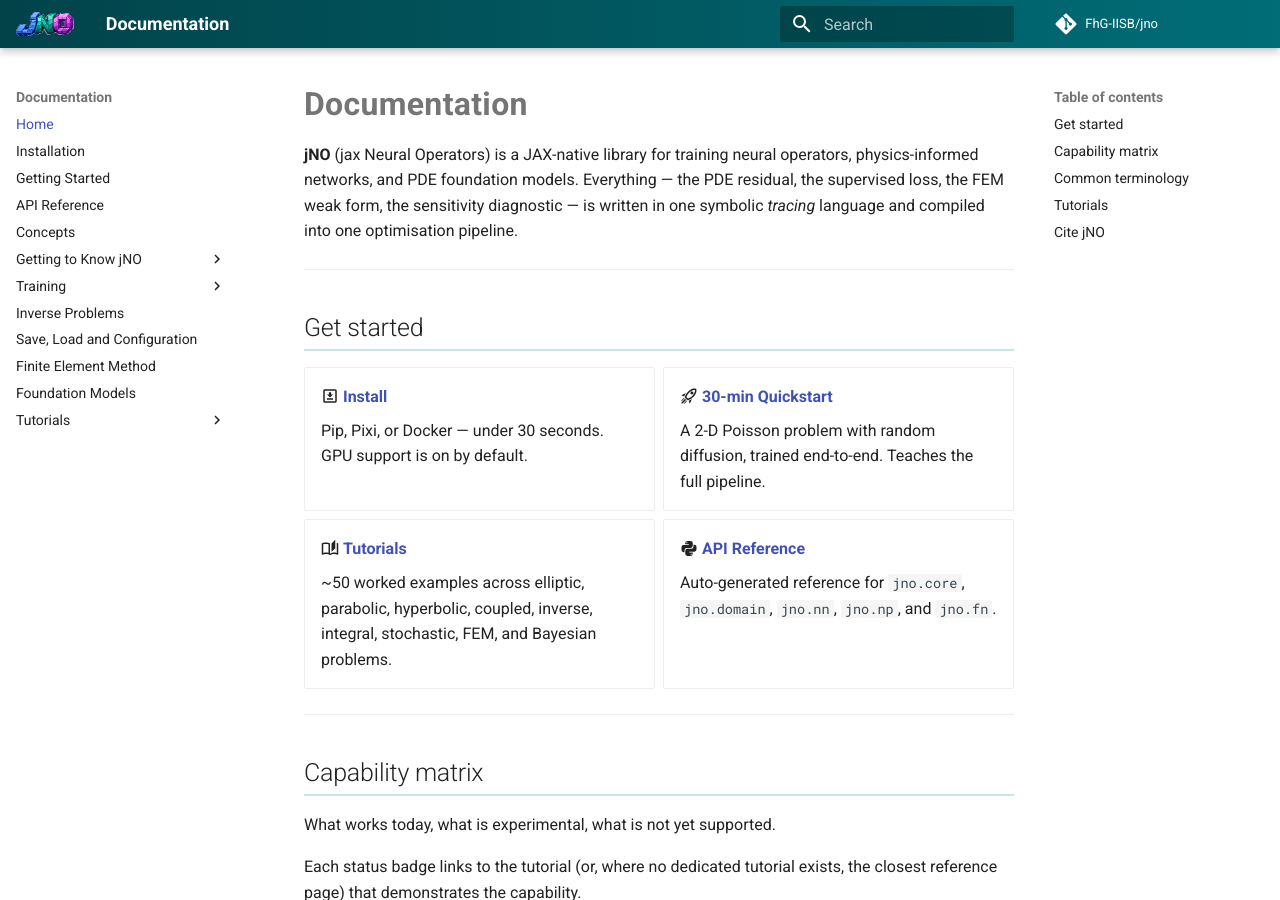
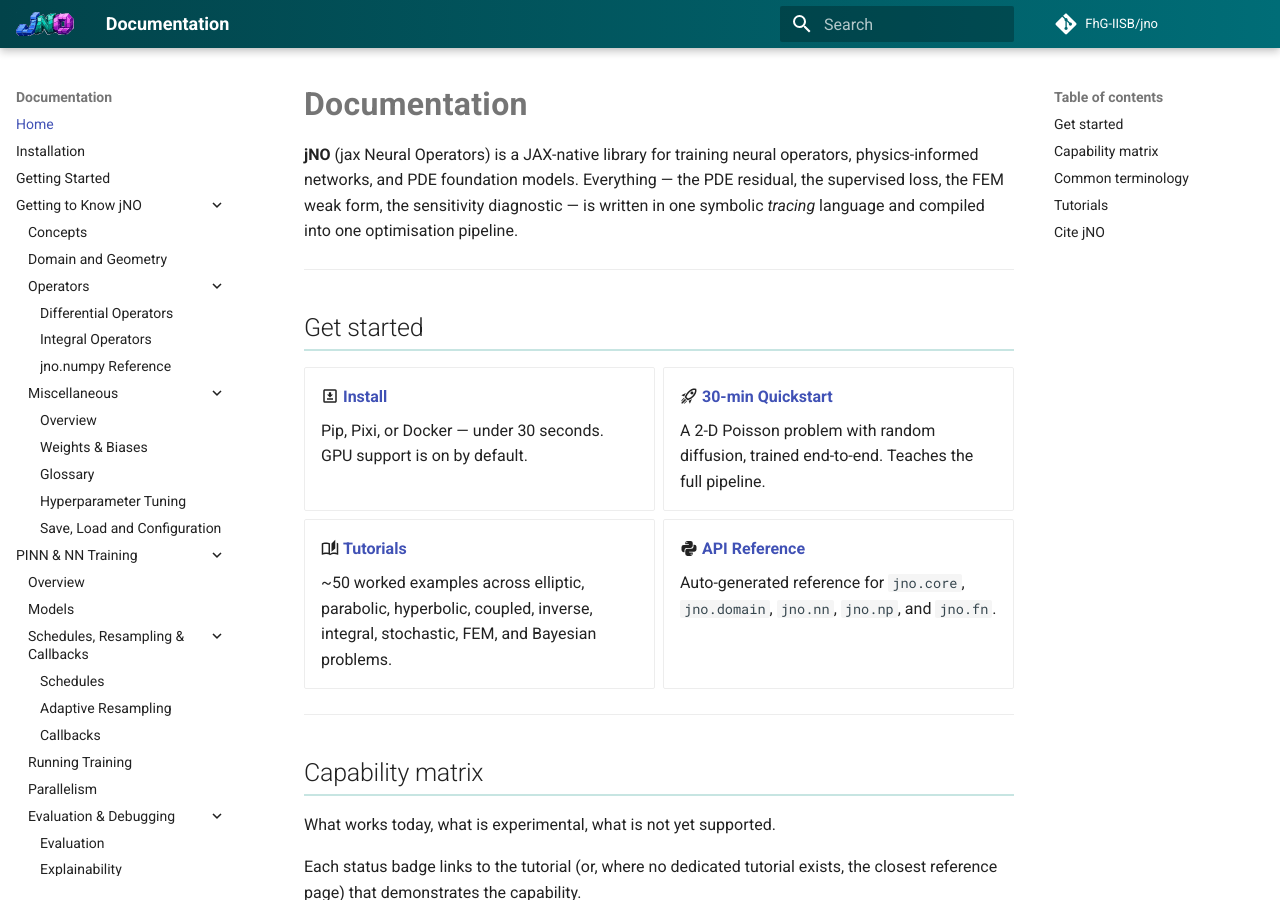
Before and after one commit to FhG-IISB/jNO, an MkDocs documentation site: the page built from docs/index.md, in a window 1280 px wide and 900 px high. Built offline with MkDocs 1.6.1 and Material for MkDocs 9.7.7, drawn with Linux system fonts in a browser that asks for light colours; comment, search, counter and statistics services are not loaded; some of the changed lines change nothing that is shown.

Commit message:
docs(nav): restructure site nav (items 5,7,8,9,10,13,14)
- Concepts first under 'Getting to Know jNO'; Glossary + Hyperparameter
  Tuning + Save/Load moved under Miscellaneous (items 7,9).
- 'Training' -> 'PINN & NN Training' (NN-specific), absorbing Models
  (was Foundation Models) and Inverse Problems (item 14, 4).
- New 'Traditional Solvers' section with Finite Element Method; FDM slots
  in when its PR merges (item 10).
- Tutorials regrouped PINN / Operator Learning / FEM / Bayesian (item 13),
  dropping the 01-07 numbering; navigation.expand auto-expands nav (item 5).
- API Reference moved to the bottom (item 8).

```diff
--- a/mkdocs.yml
+++ b/mkdocs.yml
@@ -10,6 +10,9 @@ theme:
   name: material
   logo: assets/logo.svg
   favicon: assets/favicon.svg
+  features:
+    - navigation.expand   # auto-expand nav sections (incl. Tutorials)
+    - navigation.top
 
 plugins:
   - search
@@ -69,20 +72,22 @@ nav:
   - Home: index.md
   - Installation: Installation.md
   - Getting Started: Getting-Started.md
-  - API Reference: API.md
-  - Concepts: Glossary.md
   - Getting to Know jNO:
+    - Concepts: concepts.md
     - Domain and Geometry: Domain-and-Geometry.md
     - Operators:
       - Differential Operators: Differential-Operators.md
       - Integral Operators: operators/integral.md
       - jno.numpy Reference: operators/numpy-reference.md
-    - Hyperparameter Tuning: Hyperparameter-Tuning.md
     - Miscellaneous:
       - Overview: misc.md
       - Weights & Biases: misc/wandb.md
-  - Training:
+      - Glossary: Glossary.md
+      - Hyperparameter Tuning: Hyperparameter-Tuning.md
+      - Save, Load and Configuration: Save-Load-and-Configuration.md
+  - PINN & NN Training:
     - Overview: training/index.md
+    - Models: foundation_models/index.md
     - Schedules, Resampling & Callbacks:
       - Schedules: adaptive/schedules.md
       - Adaptive Resampling: adaptive/resampling.md
@@ -93,6 +98,7 @@ nav:
       - Evaluation: training/evaluation.md
       - Explainability: training/explainability.md
     - Bayesian Sampling: training/bayesian.md
+    - Inverse Problems: inverse-problems.md
     - Model Controls:
       - Overview: model-controls/index.md
       - Mask & Freeze: model-controls/mask-freeze.md
@@ -101,28 +107,23 @@ nav:
       - Initialize, Dtype & Tune: model-controls/initialize-dtype-tune.md
       - Diagnostics: model-controls/diagnostics.md
       - IREE Deployment: model-controls/iree.md
-  - Inverse Problems: inverse-problems.md
-  - Save, Load and Configuration: Save-Load-and-Configuration.md
-  - Finite Element Method: fem.md
-  - Foundation Models: foundation_models/index.md
+  - Traditional Solvers:
+    - Finite Element Method: fem.md
   - Tutorials:
-    - 01 Basics:
+    - PINN:
       - Laplace 1D: tutorials/01-basics/laplace-1d.md
-    - 02 Elliptic:
       - Variable-Coefficient Poisson 2D: tutorials/02-elliptic/variable-coefficient-poisson-2d.md
-    - 03 Parabolic:
       - Allen-Cahn 2D: tutorials/03-parabolic/allen-cahn-2d.md
-    - 04 Hyperbolic:
       - Burgers Viscous 1D: tutorials/04-hyperbolic/burgers-viscous-1d.md
-    - 05 Coupled and Inverse:
       - Inverse Parameter: tutorials/05-coupled-and-inverse/inverse-parameter.md
-    - 06 Integration:
       - Fredholm Integral Equation: tutorials/06-integration/fredholm-integral-equation.md
-    - 07 Analysis:
       - Gradient Conflict: tutorials/07-analysis/gradient-conflict.md
-    - 07 Stochastic:
       - Fokker-Planck 2D: tutorials/07-stochastic/fokker-planck-2d.md
-    - 08 Finite Element Method:
+    - Operator Learning:
+      - Overview: tutorials/11-operator-learning/index.md
+      - DeepONet — parametric Poisson 2D: tutorials/11-operator-learning/deeponet-poisson-2d.md
+      - FNO2D — supervised Poisson 2D: tutorials/11-operator-learning/fno-poisson-2d.md
+    - FEM:
       - Poisson 2D: tutorials/08-fem-and-varpinns/poisson-2d-fem.md
       - Variational PINN (Poisson): tutorials/08-fem-and-varpinns/vpinn-poisson-2d.md
       - Helmholtz + PML (complex): tutorials/08-fem-and-varpinns/helmholtz-pml-2d.md
@@ -134,10 +135,7 @@ nav:
       - Inverse Diffusivity Field: tutorials/08-fem-and-varpinns/inverse-diffusivity-field.md
       - Adaptive Mesh Refinement (L-shape): tutorials/08-fem-and-varpinns/adaptive-l-shape.md
       - 2D Maxwell (complex vector E): tutorials/08-fem-and-varpinns/maxwell-2d-vector.md
-    - 10 Bayesian PINNs:
+    - Bayesian:
       - Overview: tutorials/10-bayesian-pinns/index.md
       - Bayesian Inverse Coefficient: tutorials/10-bayesian-pinns/bayesian-inverse-coefficient.md
-    - 11 Operator Learning:
-      - Overview: tutorials/11-operator-learning/index.md
-      - DeepONet — parametric Poisson 2D: tutorials/11-operator-learning/deeponet-poisson-2d.md
-      - FNO2D — supervised Poisson 2D: tutorials/11-operator-learning/fno-poisson-2d.md
+  - API Reference: API.md
```
